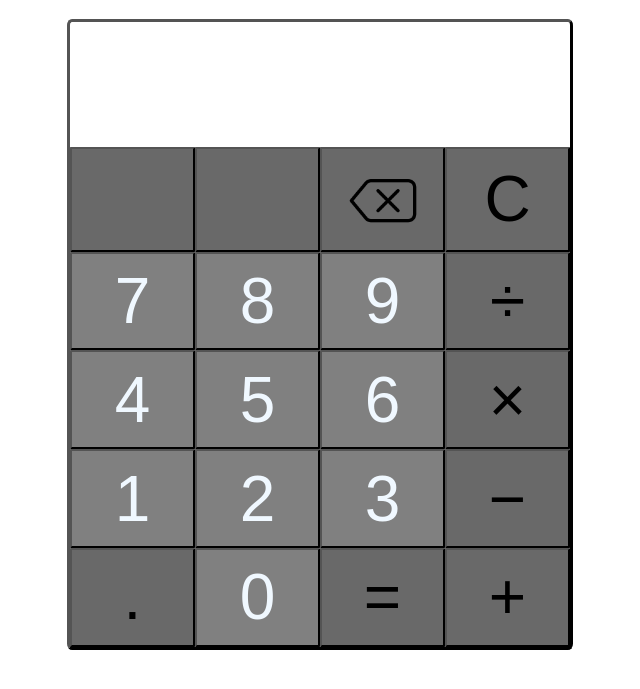
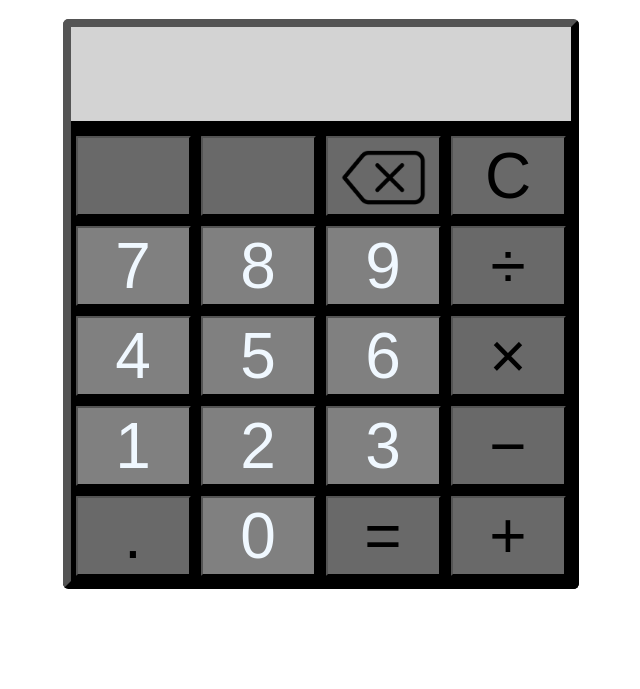
Before and after one commit to Spec0s/Calculator, a plain HTML site: page index.html in a window 1280 px wide. Shown: the part 61-750 px from the top of the page, without its empty margins (320-960 px from the left). Drawn offline with Linux system fonts and the light colour scheme.

Commit message:
style change

```diff
--- a/index.html
+++ b/index.html
@@ -12,25 +12,36 @@
     <h1>Calculator</h1>
     <div class="calc-body">
         <div class="calc-border">
+            <div class="screens">
                 <div class="operation-screen"></div>
                 <div class="result-screen"></div>
+            </div>
             <div class="calc-btn">
+                <div class="btn-row-4">
                     <button class="btn-1"></button>
                     <button class="btn-2"></button>
                     <button class="btn-3"><img src="./delete.png"></button>
                     <button class="btn-4">C</button>
+                </div>
+                <div class="btn-row-4">
                     <button class="number">7</button>
                     <button class="number">8</button>
                     <button class="number">9</button>
                     <button class="operator" alt="/">÷</button>
-                <button class="number">4</button>
+                </div>
+                <div class="btn-row-4">
+                    <button type="button" class="number">4</button>
                     <button class="number">5</button>
                     <button class="number">6</button>
                     <button class="operator" alt="*">×</button>
+                </div>
+                <div class="btn-row-4">
                     <button class="number">1</button>
                     <button class="number">2</button>
                     <button class="number">3</button>
                     <button class="operator" alt="-">−</button>
+                </div>
+                <div class="btn-row-4">
                     <button class="btn-5">.</button>
                     <button class="number">0</button>
                     <button class="evaluate">=</button>
@@ -38,6 +49,7 @@
                 </div>
             </div>
         </div>
+    </div>
 </body>
 
 </html>
--- a/style.css
+++ b/style.css
@@ -4,60 +4,71 @@ body {
 
 .calc-body {
     display: flex;
-    justify-content: center;
-    align-items: center;
+    margin: 0 auto;
+    max-width: 515px;
 }
 
 .calc-border {
     border-style: outset;
+    border-width: 0.5rem;
     border-radius: 1%;
     border-color: black;
-    width: 500px;
+
+}
+
+.screens {
+    background-color: lightgray;
+    min-height: 94px;
 }
 
 .result-screen {
     display: flex;
     justify-content: end;
-    align-items: center;
-    height: 100px;
-    text-align: end;
+    min-height: 75px;
     font-size: 4rem;
 }
-.operation-screen{
+
+.operation-screen {
     display: flex;
     justify-content: end;
-    align-items: center;
-    height: 25px;
-    text-align: end;
+    min-height: 19px;
     font-size: 1rem;
     color:#696969;
 }
 
 .calc-btn {
+    padding-top: 10px;
     display: flex;
     flex-wrap: wrap;
-    height: 500px;
-    width: 500px;
+    flex-shrink: inherit;
+    background-color: black;
+
 }
 
-.calc-btn>button {
+.btn-row-4>button {
     display: flex;
     justify-content: center;
     align-items: center;
-    width: 125px;
+    margin: 5px;
+    width: 115px;
+    height: 80px;
     font-size: 4rem;
     border-radius: 1%;
 }
 
-img {
-    width: 80px;
+.btn-row-4 {
+    display: flex;
 }
 
-.operator,.evaluate,.btn-5,.btn-3,.btn-4,.btn-1,.btn-2{
+img {
+    max-width: 100%;
+}
+
+.operator, .evaluate, .btn-5, .btn-3, .btn-4, .btn-1, .btn-2 {
     background-color: #696969;
 }
 
-.number{
+.number {
     color: aliceblue;
     background-color: grey;
 }
```
Lines whose indentation alone changed are shown as unchanged.
